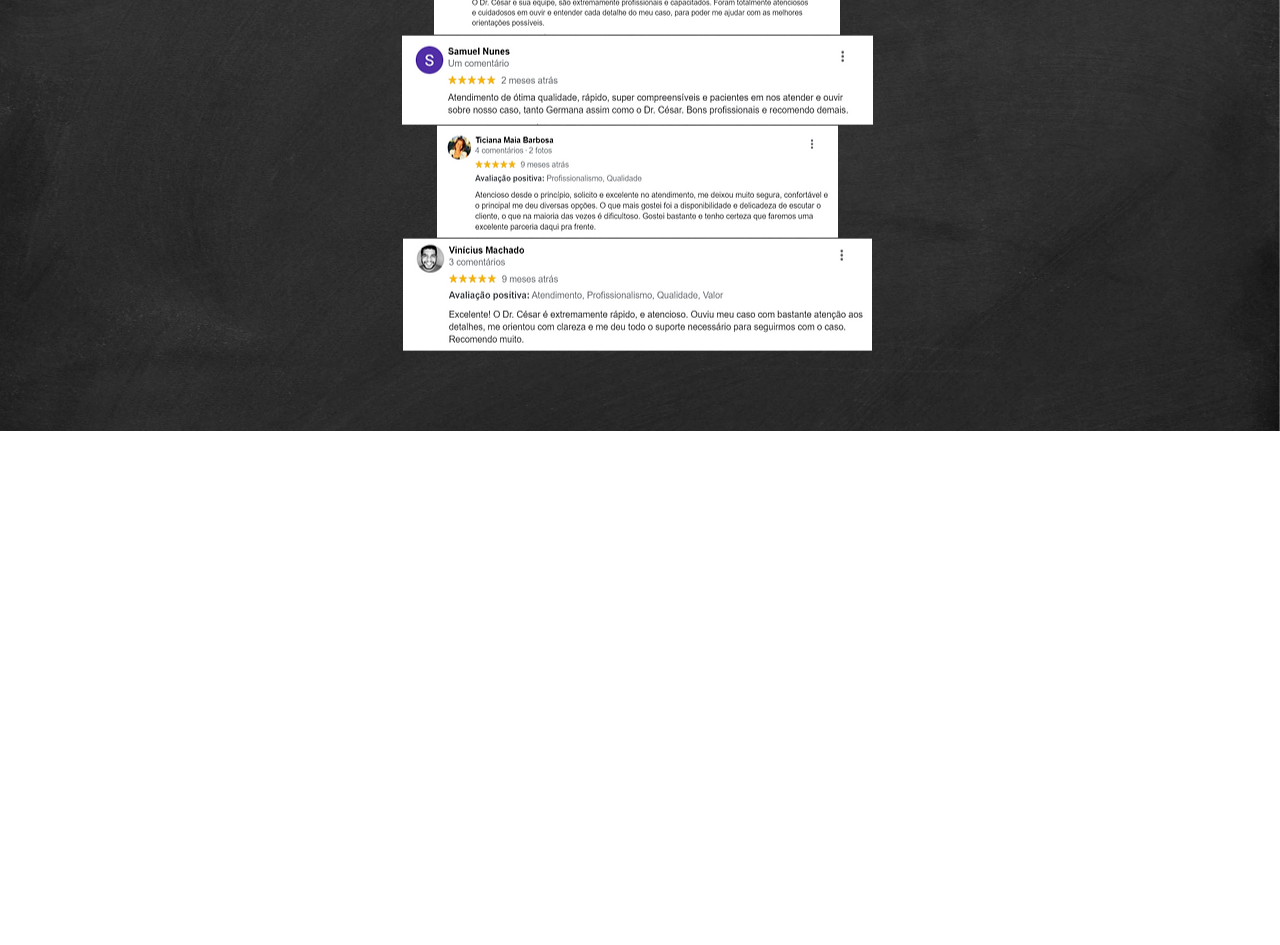
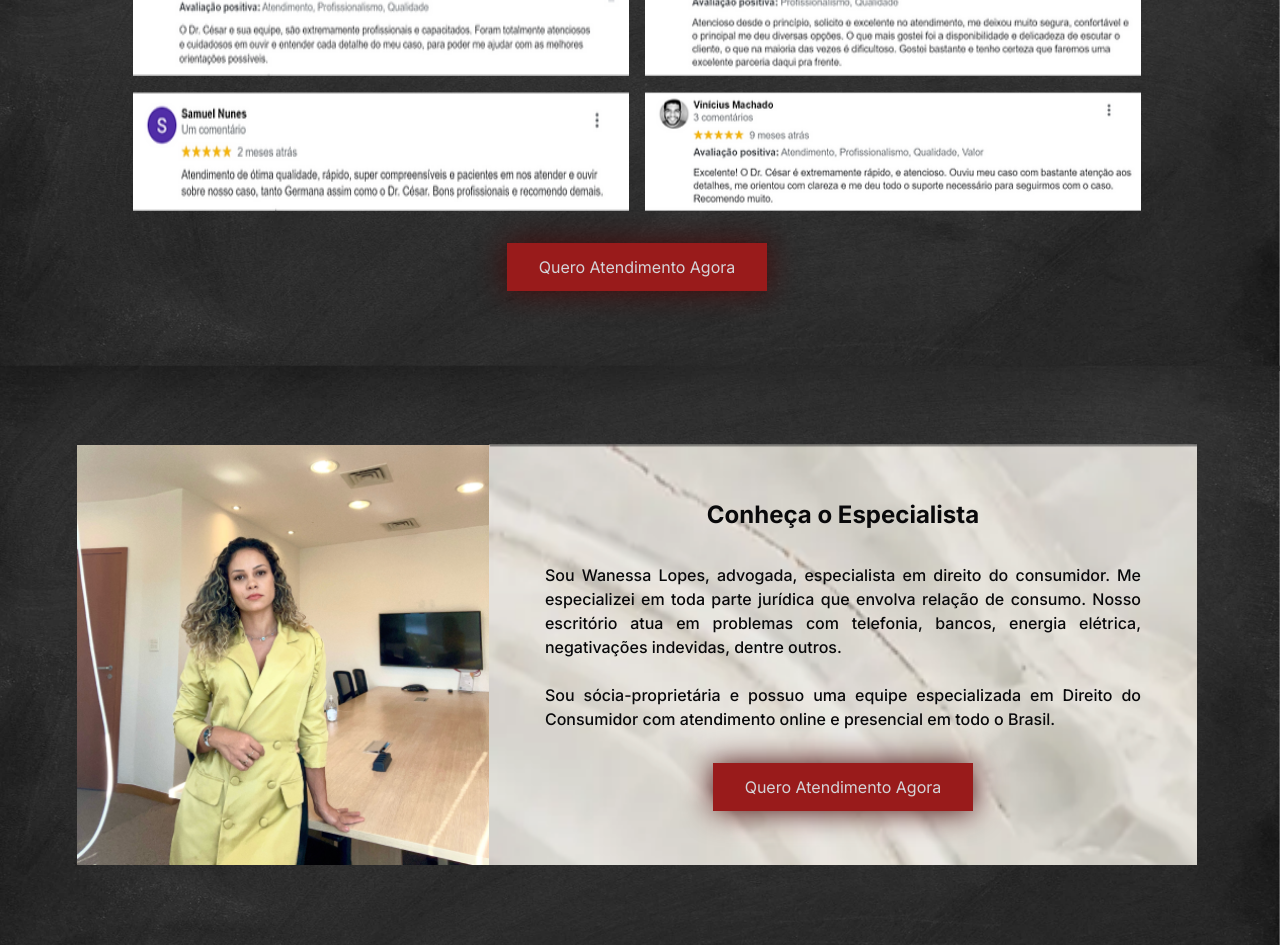
Before and after one commit to f3rnandorj/wanessalopesadv, a Next.js app: page / in a window 1280 px wide. Shown: the part 4040-4985 px from the top of the page. Before the commit the page ends 4471 px from the top, so only its background shows below. Built offline with nearby package versions, Linux system fonts and the light colour scheme.

Commit message:
Advances...

```diff
--- a/src/app/page.tsx
+++ b/src/app/page.tsx
@@ -8,7 +8,7 @@ import {
   Image,
 } from "@/components";
 
-import { evidences } from "@/assets";
+import { backgroundImage, evidences, utilsImages } from "@/assets";
 
 export default function Home() {
   return (
@@ -85,10 +85,63 @@ export default function Home() {
           A Opinião de Nossos Clientes
         </Text>
 
-        <Image src={evidences.evidence} alt="" />
-        <Image src={evidences.evidence1} alt="" />
-        <Image src={evidences.evidence2} alt="" />
-        <Image src={evidences.evidence3} alt="" />
+        <div className="grid grid-cols-2 gap-4 mb-8 max-w-[90%]">
+          <Image src={evidences.evidence} alt="" className="w-full h-full" />
+          <Image src={evidences.evidence2} alt="" className="w-full h-full" />
+          <Image src={evidences.evidence1} alt="" className="w-full h-full" />
+          <Image src={evidences.evidence3} alt="" className="w-full h-full" />
+        </div>
+
+        <Button title="Quero Atendimento Agora" />
+      </Section>
+
+      <Section>
+        <div className="flex h-[420px]">
+          <Image
+            src={utilsImages.avatar}
+            alt=""
+            width={420}
+            height={420}
+            className="h-[420px] w-[420px]"
+          />
+
+          <div
+            style={{
+              backgroundImage: `url(${backgroundImage.cardHorizontal.src})`,
+            }}
+            className="flex flex-col justify-center items-center -mt-px -ml-px bg-cover
+            md:py-14 md:px-14
+            lg:py-14 lg:px-14"
+          >
+            <Text
+              tag="h1"
+              preset="heading_sm"
+              className="text-zinc-950 text-center mb-8"
+              isBold
+            >
+              Conheça o Especialista
+            </Text>
+
+            <Text
+              tag="p"
+              preset="small"
+              className="text-zinc-950 mb-8 text-justify"
+              isMedium
+            >
+              Sou Wanessa Lopes, advogada, especialista em direito do
+              consumidor. Me especializei em toda parte jurídica que envolva
+              relação de consumo. Nosso escritório atua em problemas com
+              telefonia, bancos, energia elétrica, negativações indevidas,
+              dentre outros. <br />
+              <br />
+              Sou sócia-proprietária e possuo uma equipe especializada em
+              Direito do Consumidor com atendimento online e presencial em todo
+              o Brasil.
+            </Text>
+
+            <Button title="Quero Atendimento Agora" />
+          </div>
+        </div>
       </Section>
     </div>
   );
--- a/src/components/Section/Section.tsx
+++ b/src/components/Section/Section.tsx
@@ -2,12 +2,11 @@ import { backgroundImage } from "@/assets";
 
 interface SectionProps extends React.HTMLAttributes<HTMLDivElement> {}
 
-export function Section({ className, ...divProps }: SectionProps) {
+export function Section({ ...divProps }: SectionProps) {
   const styles = {
     sectionContainer: `max-w-[70rem] mx-auto flex flex-1 flex-col items-center
      md:mt-14 md:mb-14
      lg:mt-20 lg:mb-20
-    ${className}
   `,
   };
 
```
